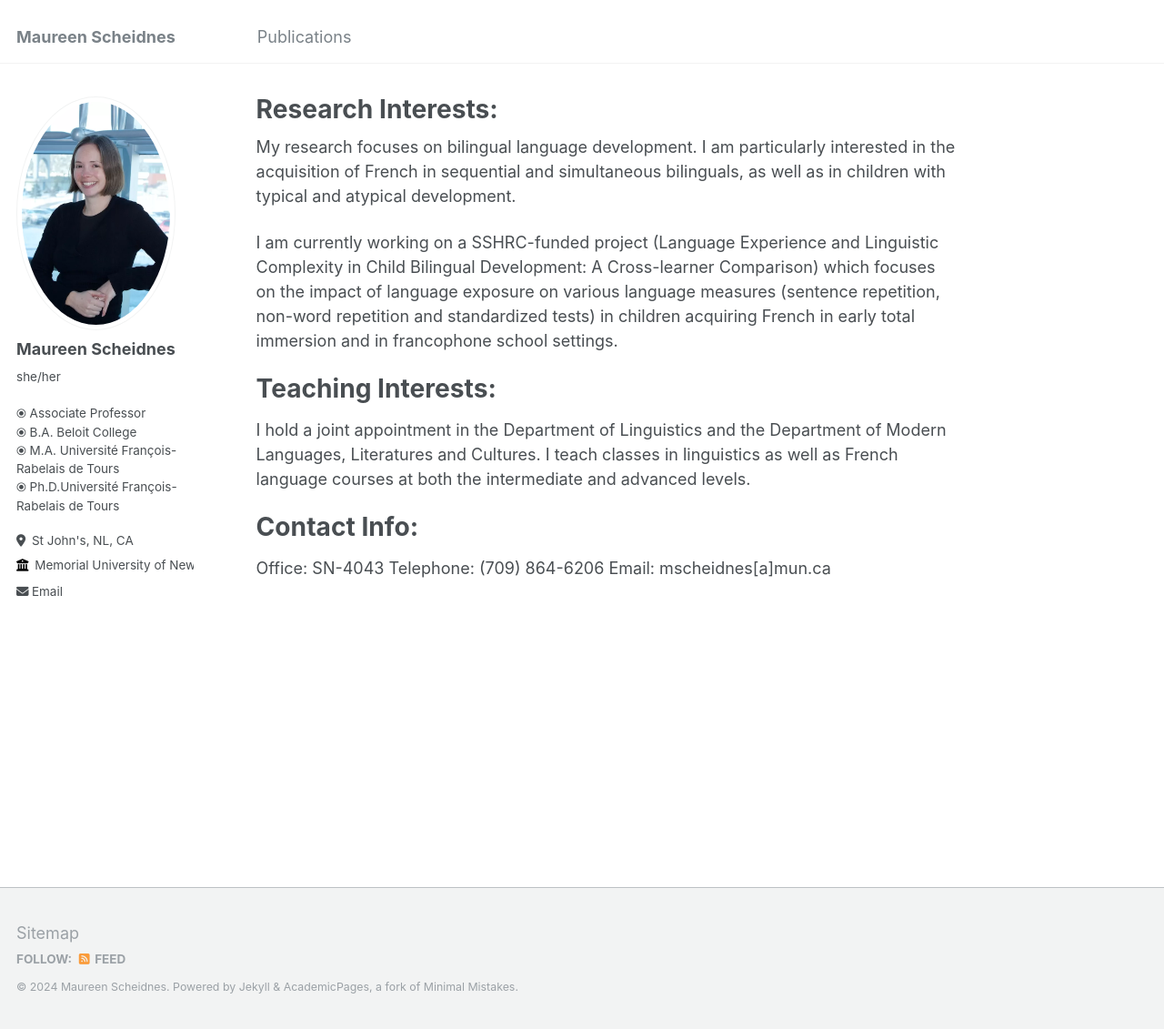
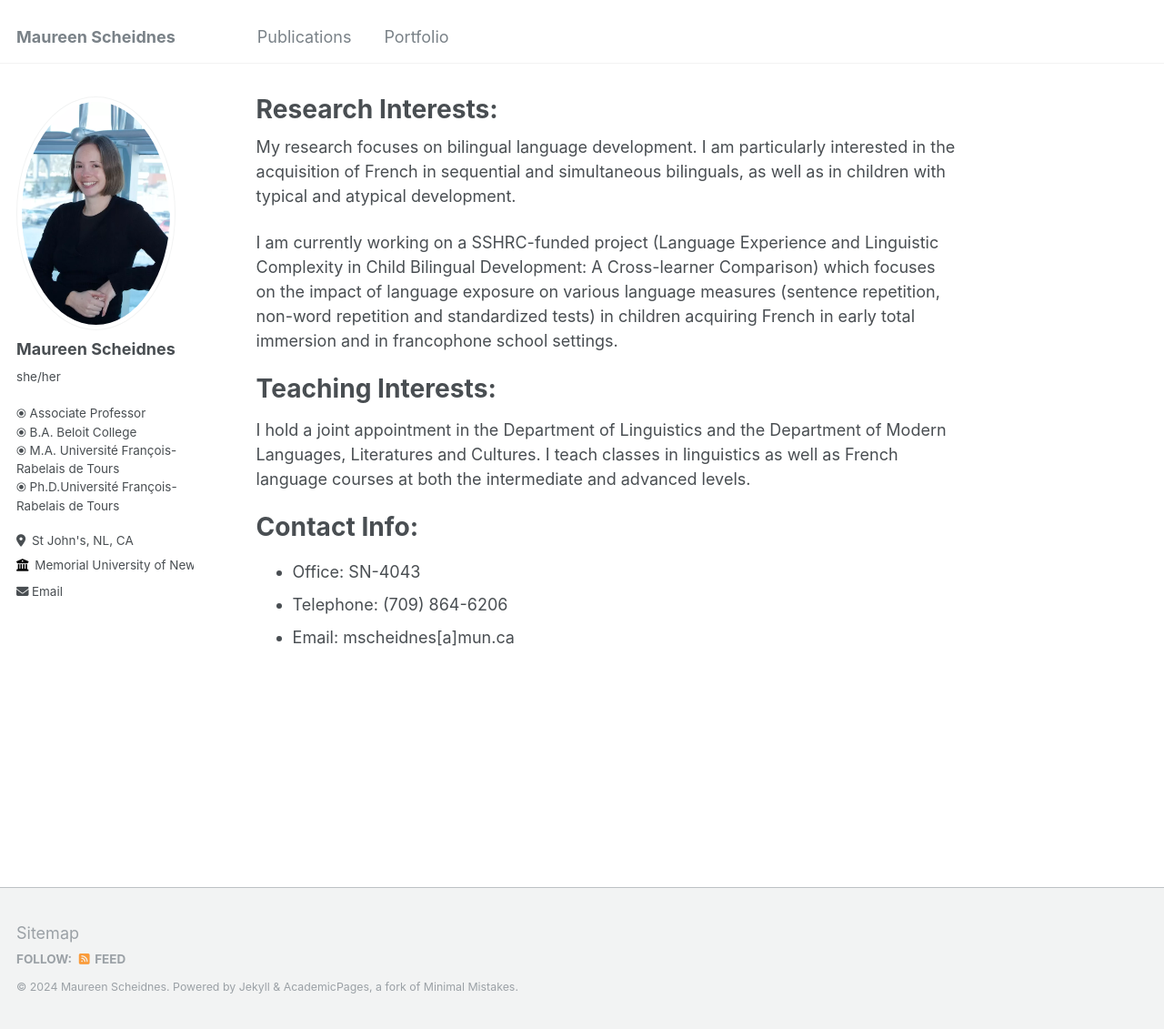
Before and after one commit to MaureenScheidnes/MaureenScheidnes.github.io, a Jekyll site: the page built from _pages/about.md, in a window 1280 px wide and 1131 px high. Shown: the whole window at 91% size. Built offline with Jekyll 4.4.1, drawn with Linux system fonts in a browser that asks for light colours.

Commit message:
Sept 9.2

```diff
--- a/_data/navigation.yml
+++ b/_data/navigation.yml
@@ -15,7 +15,7 @@ main:
   # - title: "Blog Posts"
   #   url: /year-archive/
 
-  - title: ""
+  - title: "Portfolio"
     url: /cv/
 
   # - title: "Guide"
--- a/_pages/about.md
+++ b/_pages/about.md
@@ -17,6 +17,6 @@ I hold a joint appointment in the Department of Linguistics and the Department o
 
 Contact Info:
 ======
-Office: SN-4043
-Telephone: (709) 864-6206
-Email: mscheidnes[a]mun.ca
+- Office: SN-4043
+- Telephone: (709) 864-6206
+- Email: mscheidnes[a]mun.ca
```
